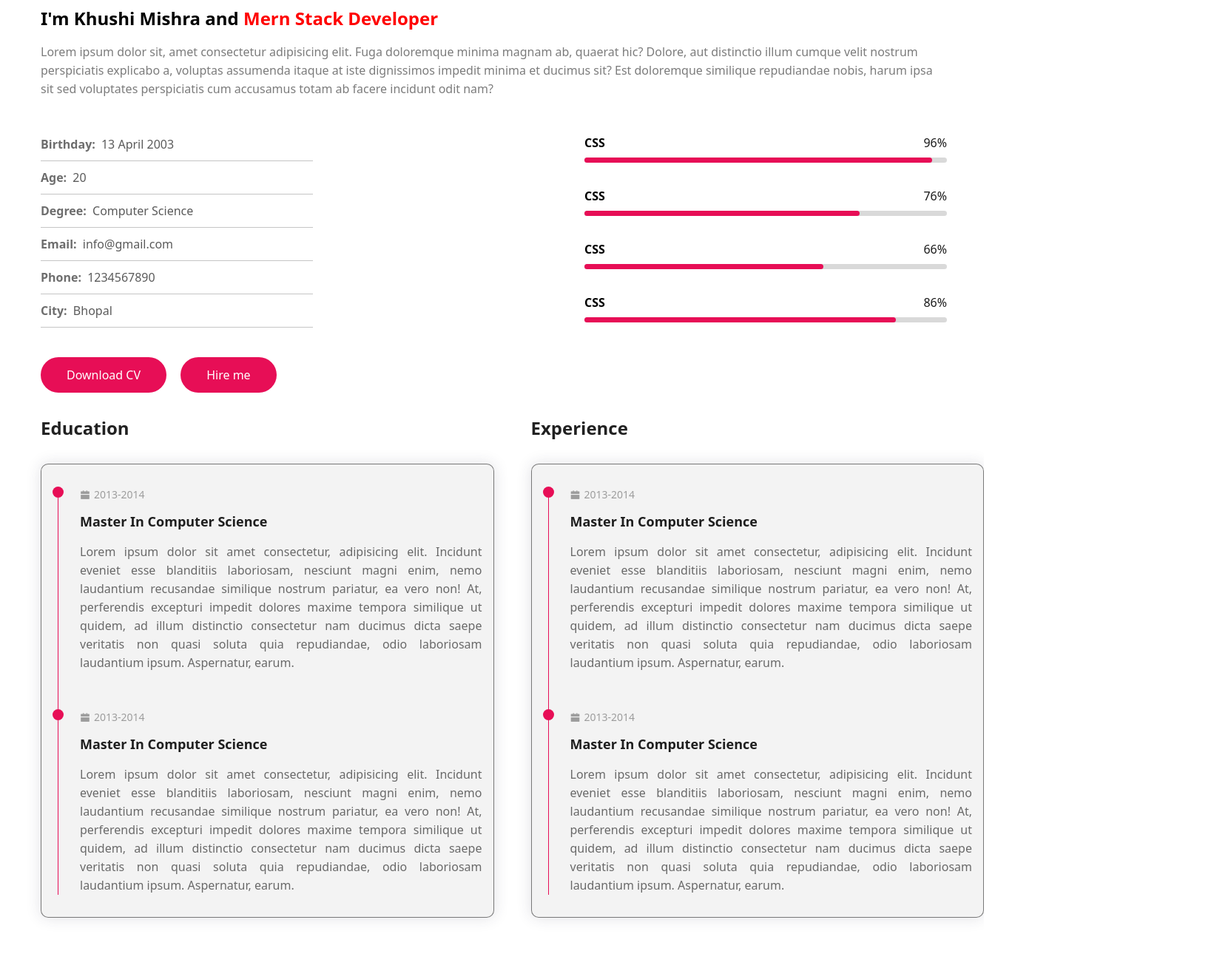
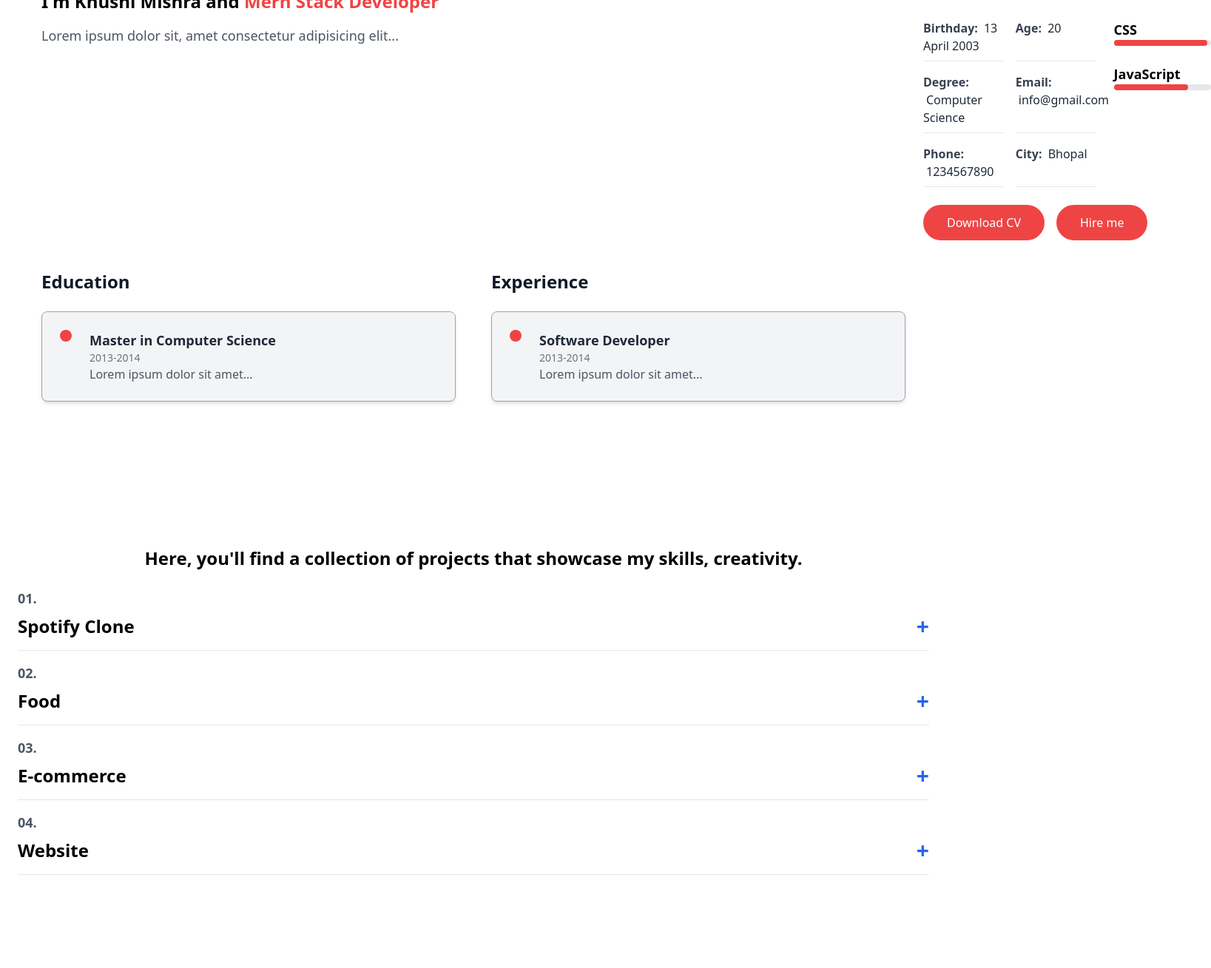
Before and after one commit to Kmishara/Khushinewportfolio, a plain HTML site: page index.html in a window 1280 px wide. Shown: the part 576-1885 px from the top of the page at 74% size, 1637 px wide, since content can reach past the window. Drawn offline with nearby package versions, Linux system fonts and the light colour scheme.

Commit message:
add_tailwind

```diff
--- a/index.css
+++ b/index.css
@@ -362,8 +362,3 @@ margin-right: 5px;
         font-size: 14px;
     }
 }
-/* #headings{
-    height: 300px;
-    width: 100%;
-    display: flex;
-} */
--- a/index.html
+++ b/index.html
@@ -72,140 +72,79 @@
       </div>
     </div>
     <!-- about -->
-    <section class="about section" id="about">
-      <div class="container">
+    <section class="about section px-14 py-11" id="about">
+      <div class="container mx-auto">
         <div class="row">
-          <div class="section-title" id="about-title">
-            <h2>About Me</h2>
+          <div class="section-title text-left mb-5 pl-16">
+            <h2 class="relative text-4xl font-bold text-black">About Me
+              <span class="block h-1 w-12 bg-red-500 absolute top-full left-0"></span>
+              <span class="block h-1 w-6 bg-red-500 absolute top-[110%] left-0"></span>
+            </h2>
           </div>
         </div>
-        <div class="row">
-          <div class="about-content">
-           <div class="row" id="about-row">
-            <div class="about-text">
-              <h3>I'm Khushi Mishra and <span>Mern Stack Developer</span></h3>
-              <p>Lorem ipsum dolor sit, amet consectetur adipisicing elit. Fuga doloremque minima magnam ab, quaerat hic? Dolore, aut distinctio illum cumque velit nostrum perspiciatis explicabo a, voluptas assumenda itaque at iste dignissimos impedit minima et ducimus sit? Est doloremque similique repudiandae nobis, harum ipsa sit sed voluptates perspiciatis cum accusamus totam ab facere incidunt odit nam?</p>
-
+        <div class="row flex flex-col md:flex-row gap-6">
+          <div class="about-content w-full md:w-2/3">
+            <h3 class="text-2xl font-bold text-black mb-4">I'm Khushi Mishra and <span class="text-red-500">Mern Stack Developer</span></h3>
+            <p class="text-lg text-gray-600 leading-7">Lorem ipsum dolor sit, amet consectetur adipisicing elit...</p>
+          </div>
+          <div class="details w-full md:w-1/3 flex flex-col md:flex-row gap-6">
+            <div class="personal-info w-full md:w-3/5 mt-10">
+              <div class="grid grid-cols-2 gap-4">
+                <p class="font-semibold border-b pb-2 text-gray-700">Birthday: <span class="font-normal ml-1 text-gray-800">13 April 2003</span></p>
+                <p class="font-semibold border-b pb-2 text-gray-700">Age: <span class="font-normal ml-1 text-gray-800">20</span></p>
+                <p class="font-semibold border-b pb-2 text-gray-700">Degree: <span class="font-normal ml-1 text-gray-800">Computer Science</span></p>
+                <p class="font-semibold border-b pb-2 text-gray-700">Email: <span class="font-normal ml-1 text-gray-800">info@gmail.com</span></p>
+                <p class="font-semibold border-b pb-2 text-gray-700">Phone: <span class="font-normal ml-1 text-gray-800">1234567890</span></p>
+                <p class="font-semibold border-b pb-2 text-gray-700">City: <span class="font-normal ml-1 text-gray-800">Bhopal</span></p>
+              </div>
+              <div class="mt-6 flex gap-4">
+                <a href="#" class="btn bg-red-500 text-white py-3 px-8 rounded-full hover:scale-105 transition">Download CV</a>
+                <a href="/Contact.html" class="btn bg-red-500 text-white py-3 px-8 rounded-full hover:scale-105 transition">Hire me</a>
+              </div>
             </div>
-           </div>
-           <div class="row details">
-            <div class="personal-info" id="about-personal-info">
-              <div class="row">
-                <div class="info-item">
-                  <p>Birthday: <span>13 April 2003</span></p>
-                </div>
-                <div class="info-item">
-                  <p>Age: <span>20</span></p>
-                </div>
-                <div class="info-item">
-                  <p>Degree: <span>Computer Science</span></p>
-                </div>
-                <div class="info-item">
-                  <p>Email: <span>info@gmail.com</span></p>
-                </div>
-                <div class="info-item">
-                  <p>Phone: <span>1234567890</span></p>
-                </div>
-                <div class="info-item">
-                  <p>City: <span>Bhopal</span></p>
+            <div class="skills w-full md:w-2/5 mt-10">
+              <div class="mb-6">
+                <h5 class="text-lg font-semibold text-black">CSS</h5>
+                <div class="w-full bg-gray-200 h-2 rounded-lg relative">
+                  <div class="absolute left-0 top-0 h-full bg-red-500 w-[96%] rounded-lg"></div>
                 </div>
               </div>
-              <div class="row">
-                <div class="buttons">
-                  <a href="" class="btn">Download CV</a>
-                  <a href="/Contact.html" class="btn">Hire me</a>
+              <div class="mb-6">
+                <h5 class="text-lg font-semibold text-black">JavaScript</h5>
+                <div class="w-full bg-gray-200 h-2 rounded-lg relative">
+                  <div class="absolute left-0 top-0 h-full bg-red-500 w-[76%] rounded-lg"></div>
                 </div>
               </div>
             </div>
-            <div class="skills" id="about-skills">
-              <div class="row">
-                <div class="skill-item">
-                  <h5>CSS</h5>
-                  <div class="progress">
-                    <div class="progress-in" style="width: 96%;"></div>
-                    <div class="skill-percent">96%</div>
-                  </div>
-                </div>
-                <div class="skill-item">
-                  <h5>CSS</h5>
-                  <div class="progress">
-                    <div class="progress-in" style="width: 76%;"></div>
-                    <div class="skill-percent">76%</div>
-                  </div>
-                </div>
-                <div class="skill-item">
-                  <h5>CSS</h5>
-                  <div class="progress">
-                    <div class="progress-in" style="width: 66%;"></div>
-                    <div class="skill-percent">66%</div>
-                  </div>
-                </div>
-                <div class="skill-item">
-                  <h5>CSS</h5>
-                  <div class="progress">
-                    <div class="progress-in" style="width: 86%;"></div>
-                    <div class="skill-percent">86%</div>
-                  </div>
-                </div>
+          </div>
+        </div>
+        <div class="edu-details flex flex-col md:flex-row gap-12 mt-10">
+          <div class="education w-full md:w-1/2">
+            <h3 class="text-2xl font-bold text-gray-900 mb-6">Education</h3>
+            <div class="bg-gray-100 p-6 rounded-lg shadow-md border border-gray-400">
+              <div class="relative pl-10">
+                <div class="absolute left-0 top-0 h-4 w-4 bg-red-500 rounded-full"></div>
+                <h4 class="text-lg font-semibold text-gray-800">Master in Computer Science</h4>
+                <p class="text-sm text-gray-500">2013-2014</p>
+                <p class="text-gray-600">Lorem ipsum dolor sit amet...</p>
               </div>
             </div>
-           </div>
-           <div class="row edu-details">
-            <div class="education">
-              <h3 class="title">Education</h3>
-              <div class="row">
-                <div class="timeline-box">
-                  <div class="timeline shadow-dark">
-                   <div class="timeline-item">
-                    <div class="circle-dot"></div>
-                    <h3 class="timeline-date">
-                      <i class=" fa fa ri-calendar-fill"></i>2013-2014
-                    </h3>
-                    <h4 class="timeline-title">Master in Computer Science</h4>
-                    <p class="timeline-text">Lorem ipsum dolor sit amet consectetur, adipisicing elit. Incidunt eveniet esse blanditiis laboriosam, nesciunt magni enim, nemo laudantium recusandae similique nostrum pariatur, ea vero non! At, perferendis excepturi impedit dolores maxime tempora similique ut quidem, ad illum distinctio consectetur nam ducimus dicta saepe veritatis non quasi soluta quia repudiandae, odio laboriosam laudantium ipsum. Aspernatur, earum.</p>
-                   </div>
-                   <div class="timeline-item">
-                    <div class="circle-dot"></div>
-                    <h3 class="timeline-date">
-                      <i class="fa ri-calendar-fill"></i>2013-2014
-                    </h3>
-                    <h4 class="timeline-title">Master in Computer Science</h4>
-                    <p class="timeline-text">Lorem ipsum dolor sit amet consectetur, adipisicing elit. Incidunt eveniet esse blanditiis laboriosam, nesciunt magni enim, nemo laudantium recusandae similique nostrum pariatur, ea vero non! At, perferendis excepturi impedit dolores maxime tempora similique ut quidem, ad illum distinctio consectetur nam ducimus dicta saepe veritatis non quasi soluta quia repudiandae, odio laboriosam laudantium ipsum. Aspernatur, earum.</p>
-                   </div>
-                  </div>
-                </div>
+          </div>
+          <div class="experience w-full md:w-1/2">
+            <h3 class="text-2xl font-bold text-gray-900 mb-6">Experience</h3>
+            <div class="bg-gray-100 p-6 rounded-lg shadow-md border border-gray-400">
+              <div class="relative pl-10">
+                <div class="absolute left-0 top-0 h-4 w-4 bg-red-500 rounded-full"></div>
+                <h4 class="text-lg font-semibold text-gray-800">Software Developer</h4>
+                <p class="text-sm text-gray-500">2013-2014</p>
+                <p class="text-gray-600">Lorem ipsum dolor sit amet...</p>
               </div>
             </div>
-            <div class="experience">
-              <h3 class="title">Experience</h3>
-              <div class="row">
-                <div class="timeline-box">
-                  <div class="timeline shadow-dark">
-                   <div class="timeline-item">
-                    <div class="circle-dot"></div>
-                    <h3 class="timeline-date">
-                      <i class="fa ri-calendar-fill"></i>2013-2014
-                    </h3>
-                    <h4 class="timeline-title">Master in Computer Science</h4>
-                    <p class="timeline-text">Lorem ipsum dolor sit amet consectetur, adipisicing elit. Incidunt eveniet esse blanditiis laboriosam, nesciunt magni enim, nemo laudantium recusandae similique nostrum pariatur, ea vero non! At, perferendis excepturi impedit dolores maxime tempora similique ut quidem, ad illum distinctio consectetur nam ducimus dicta saepe veritatis non quasi soluta quia repudiandae, odio laboriosam laudantium ipsum. Aspernatur, earum.</p>
-                   </div>
-                   <div class="timeline-item">
-                    <div class="circle-dot"></div>
-                    <h3 class="timeline-date">
-                      <i class="fa ri-calendar-fill"></i>2013-2014
-                    </h3>
-                    <h4 class="timeline-title">Master in Computer Science</h4>
-                    <p class="timeline-text">Lorem ipsum dolor sit amet consectetur, adipisicing elit. Incidunt eveniet esse blanditiis laboriosam, nesciunt magni enim, nemo laudantium recusandae similique nostrum pariatur, ea vero non! At, perferendis excepturi impedit dolores maxime tempora similique ut quidem, ad illum distinctio consectetur nam ducimus dicta saepe veritatis non quasi soluta quia repudiandae, odio laboriosam laudantium ipsum. Aspernatur, earum.</p>
-                   </div>
-                  </div>
-                </div>
-              </div>
-            </div>
-           </div>
           </div>
         </div>
       </div>
     </section>
+
     <!-- project section -->
     <div id="project" class="mx-auto bg-white p-6 rounded-lg  mt-[10%]">
       <p class="text-2xl font-bold text-center mb-6"> Here, you'll find a collection of projects that showcase my skills, creativity.</p>
```
